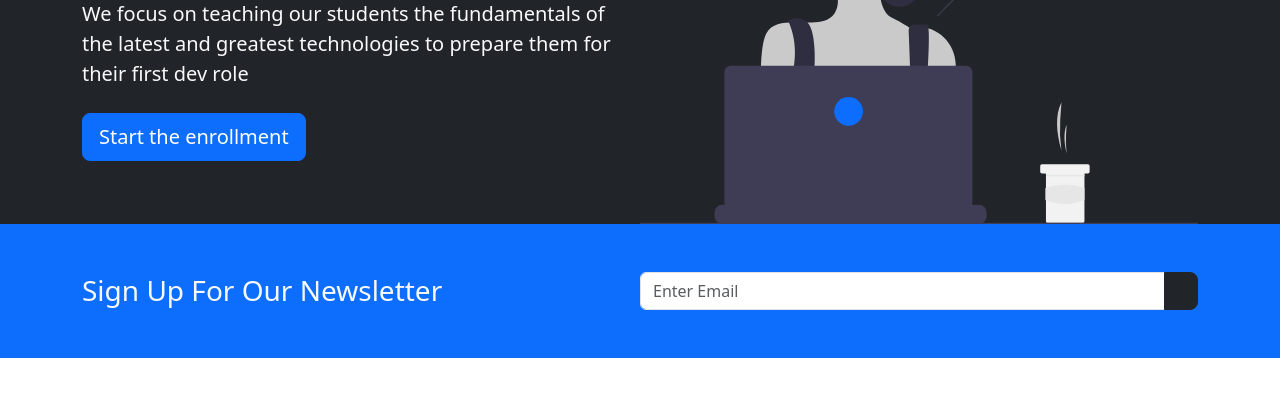
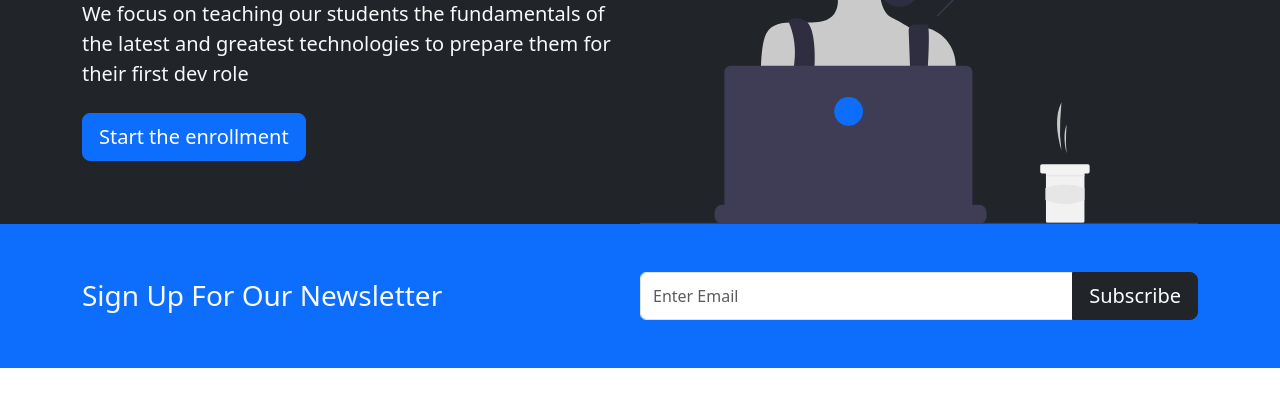
Before and after one commit to DaviesOluwadare/bootsrap-website, a plain HTML site: page index.html in a window 1280 px wide. Shown: the part 257-664 px from the top of the page. Drawn offline with nearby package versions, Linux system fonts and the light colour scheme.

Commit message:
added included a Subscibe on the newsletter sign up button

```diff
--- a/index.html
+++ b/index.html
@@ -78,6 +78,8 @@
            class="btn btn-dark btn-lg"
            type="button"
            >
+           Subscribe
+          </button>
         </div>
       </div>
     </div>
```
